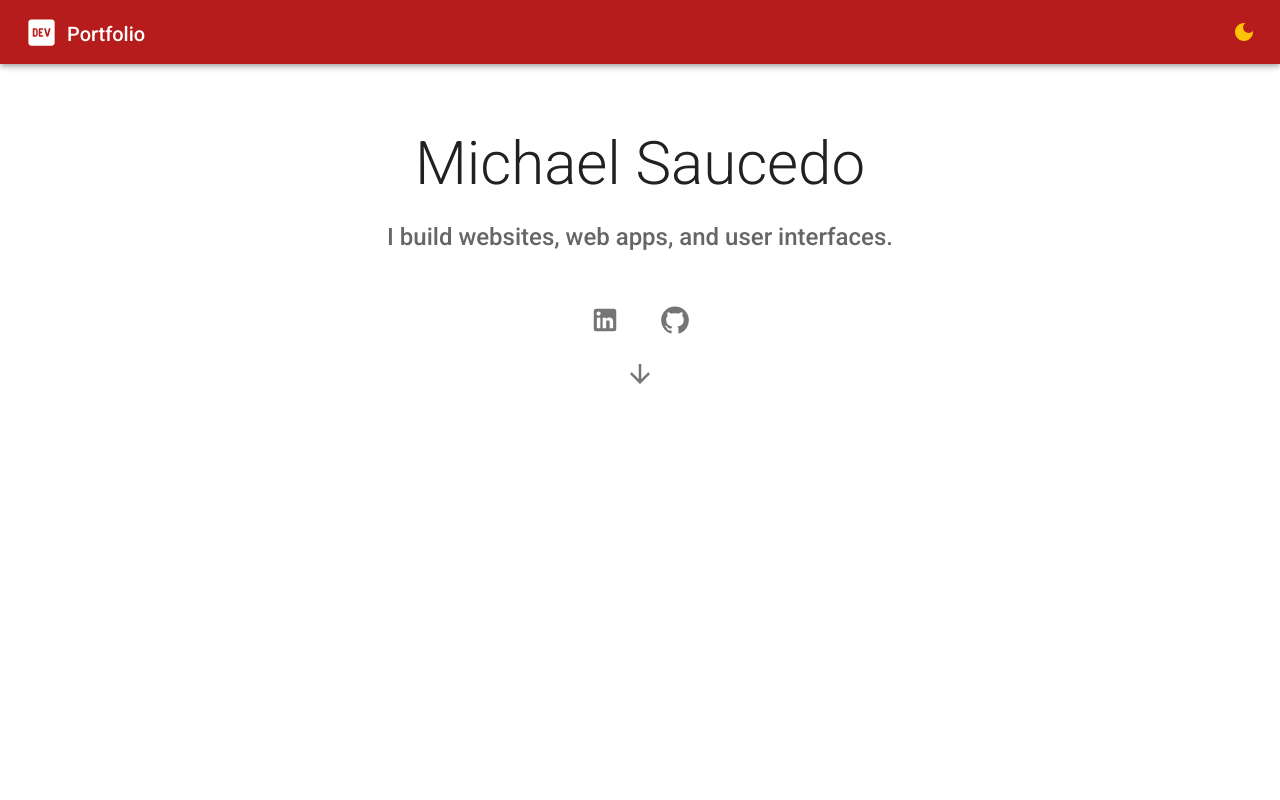
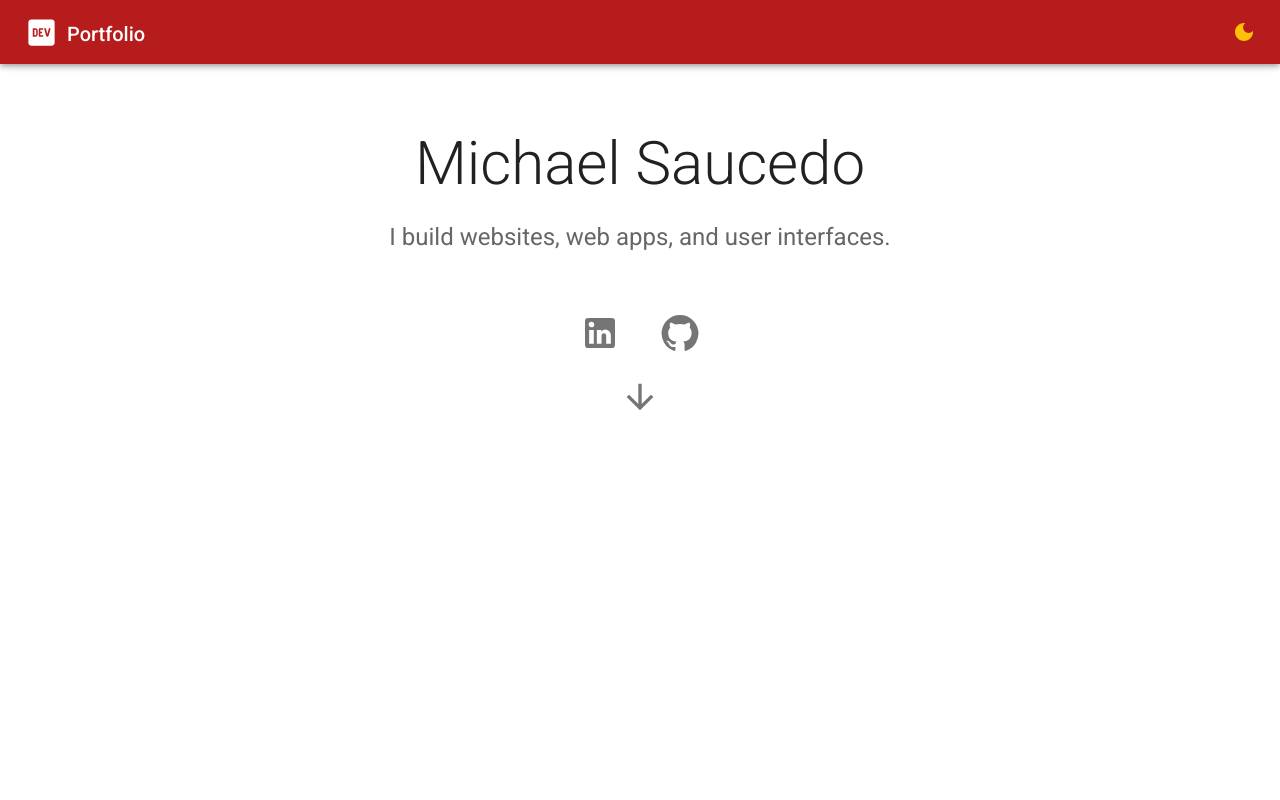
Before and after one commit to Sauce101/portfolio-flex, a React (Create React App) app: page / in a window 1280 px wide. Shown: the top 800 px of the page. Built offline with nearby package versions, Linux system fonts and the light colour scheme.

Commit message:
trying theme in index

```diff
--- a/src/App.js
+++ b/src/App.js
@@ -1,6 +1,6 @@
 import React, { useState } from 'react'
 import { ThemeProvider } from '@mui/material/styles'
-import { theme, darkTheme } from './theme'
+// import { theme, darkTheme } from './theme'
 import CssBaseline from '@mui/material/CssBaseline'
 import Box from '@mui/material/Box'
 import Stack from '@mui/material/Stack'
@@ -12,7 +12,7 @@ import BgLite from './assets/images/bg/rwback.jpg'
 import BgDark from './assets/images/bg/darkred.jpg'
 import ScrollToTop from './components/ScrollToTop'
 
-function App() {
+function App({ theme, darkTheme }) {
   const [daytime, setDaytime] = useState(() => {
     return true
   })
--- a/src/components/Hero.jsx
+++ b/src/components/Hero.jsx
@@ -66,7 +66,8 @@ const Hero = ({ daytime, executeScroll }) => {
             variant="h2"
             align="center"
             gutterBottom
-            sx={{ pt: { xs: 6, sm: 4.5, md: 8 } }}
+            // sx={{ pt: { xs: 6, sm: 4.5, lg: 8 } }}
+            sx={{ mt: { xs: 6, sm: 3, lg: 8 } }}
           >
             Michael Saucedo
           </Typography>
@@ -79,7 +80,7 @@ const Hero = ({ daytime, executeScroll }) => {
             I build websites, web apps, and user interfaces.
           </Typography>
           <Stack
-            sx={{ pt: 3 }}
+            sx={{ pt: { xm: 3, sm: 2, lg: 4 } }}
             direction="row"
             spacing={2}
             justifyContent="center"
@@ -94,7 +95,7 @@ const Hero = ({ daytime, executeScroll }) => {
               rel="noopener noreferrer"
               variant="contained"
             >
-              <LinkedInIcon sx={{ fontSize: 30 }} />
+              <LinkedInIcon sx={{ fontSize: { xs: 33, lg: 40 } }} />
             </IconButton>
             <IconButton
               aria-label="git hub"
@@ -106,7 +107,7 @@ const Hero = ({ daytime, executeScroll }) => {
               rel="noopener noreferrer"
               variant="contained"
             >
-              <GitHubIcon sx={{ fontSize: 30 }} />
+              <GitHubIcon sx={{ fontSize: { xs: 33, lg: 40 } }} />
             </IconButton>
           </Stack>
           <Stack direction="row" spacing={2} justifyContent="center">
@@ -116,7 +117,7 @@ const Hero = ({ daytime, executeScroll }) => {
               variant="contained"
               onClick={executeScroll}
             >
-              <ArrowDownwardIcon sx={{ fontSize: 30 }} />
+              <ArrowDownwardIcon sx={{ fontSize: { xs: 33, lg: 40 } }} />
             </IconButton>
           </Stack>
         </Container>
--- a/src/index.js
+++ b/src/index.js
@@ -3,15 +3,51 @@ import ReactDOM from 'react-dom/client'
 import App from './App'
 import '@fontsource/exo'
 import '@fontsource/roboto/300.css'
-import '@fontsource/roboto/300.css'
+import '@fontsource/roboto/400.css'
 import '@fontsource/roboto/500.css'
 import '@fontsource/roboto/700.css'
-import '@fontsource/roboto/latin-300.css'
-import '@fontsource/roboto/latin-500.css'
+import { createTheme } from '@mui/material/styles'
+import { grey, red } from '@mui/material/colors'
+
+const theme = createTheme({
+  palette: {
+    primary: {
+      main: red[900],
+      contrastText: '#fff',
+    },
+    secondary: {
+      main: grey[900],
+      contrastText: '#fff',
+    },
+    mode: 'light',
+  },
+  typography: {
+    fontFamily: ['Roboto', 'sans-serif'].join(','),
+    fontStyle: 'normal',
+  },
+})
+
+const darkTheme = createTheme({
+  palette: {
+    primary: {
+      main: red[900],
+      contrastText: '#fff',
+    },
+    secondary: {
+      main: grey[900],
+      contrastText: '#fff',
+    },
+    mode: 'dark',
+  },
+  typography: {
+    fontFamily: ['Roboto', 'sans-serif'].join(','),
+    fontStyle: 'normal',
+  },
+})
 
 const root = ReactDOM.createRoot(document.getElementById('root'))
 root.render(
   <React.StrictMode>
-    <App />
+    <App theme={theme} darkTheme={darkTheme} />
   </React.StrictMode>
 )
--- a/src/theme.jsx
+++ b/src/theme.jsx
@@ -15,6 +15,7 @@ export const theme = createTheme({
   },
   typography: {
     fontFamily: ['Roboto', 'sans-serif'].join(','),
+    subsets: ['latin'],
   },
 })
 
@@ -32,5 +33,6 @@ export const darkTheme = createTheme({
   },
   typography: {
     fontFamily: ['Roboto', 'sans-serif'].join(','),
+    subsets: ['latin'],
   },
 })
```
